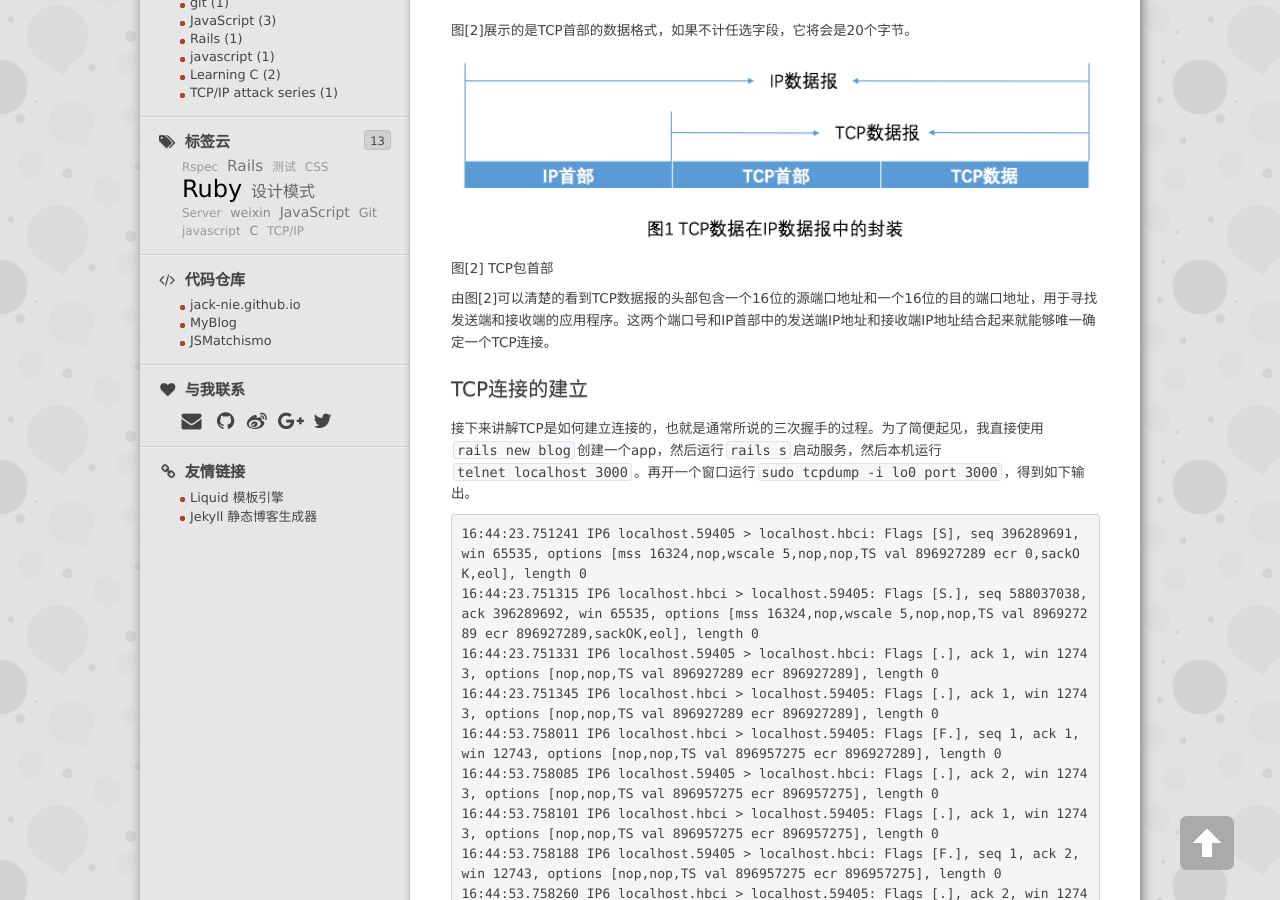
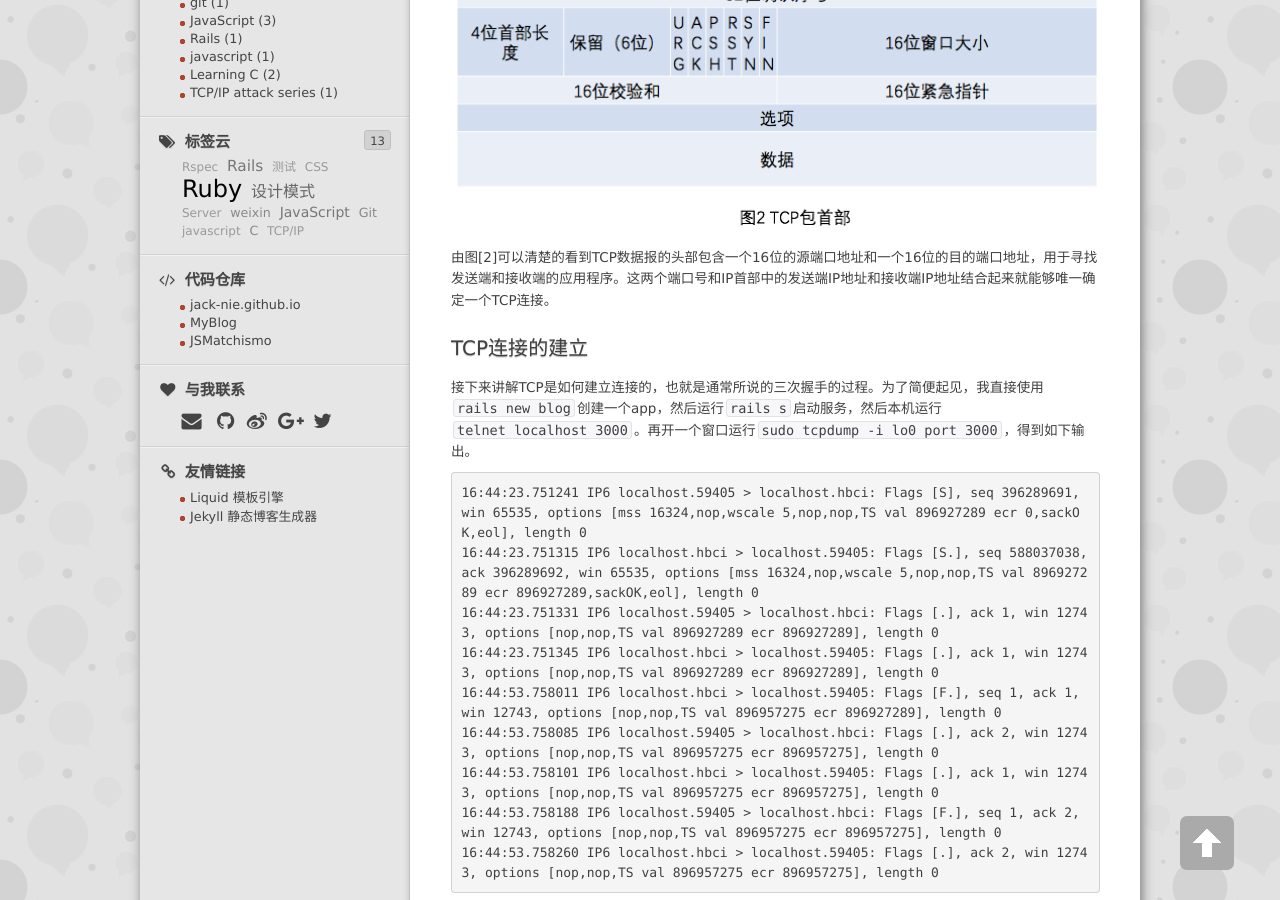
Before and after one commit to jack-nie/jack-nie.github.io, a Jekyll site: the page built from _posts/2016-09-15-tcp-reset-attack.markdown, in a window 1280 px wide and 900 px high, scrolled down 713 px. Built offline with Jekyll 4.4.1, drawn with Linux system fonts in a browser that asks for light colours; nearby versions of some CDN libraries; library files that are not in the unit come from our copies; comment, search, counter and statistics services are not loaded.

Commit message:
change picture

```diff
--- a/_posts/2016-09-15-tcp-reset-attack.markdown
+++ b/_posts/2016-09-15-tcp-reset-attack.markdown
@@ -14,12 +14,10 @@ tags: ["TCP/IP"]
 ### TCP概览
 
 TCP数据报被封装在一个IP数据报中，如图［1］所示。
-![Alt "TCP数据在IP数据报中的封装"](/assets/images/438E3D81-ADF4-473C-BFED-163687225A04.png)
+![Alt "TCP包首部"](/assets/images/2BE3318E-3915-4602-9E18-5ED74CFCD274.png)
 
 图[2]展示的是TCP首部的数据格式，如果不计任选字段，它将会是20个字节。
-
-![Alt "TCP包首部"](/assets/images/AE8C5FD0-1307-45BF-9F1B-2E62984EE37F.png)
-图[2] TCP包首部
+![Alt "TCP数据在IP数据报中的封装"](/assets/images/438E3D81-ADF4-473C-BFED-163687225A04.png)
 
 由图[2]可以清楚的看到TCP数据报的头部包含一个16位的源端口地址和一个16位的目的端口地址，用于寻找发送端和接收端的应用程序。这两个端口号和IP首部中的发送端IP地址和接收端IP地址结合起来就能够唯一确定一个TCP连接。
 
```
Also changed, not shown: assets/images/2BE3318E-3915-4602-9E18-5ED74CFCD274.png (added), assets/images/AE8C5FD0-1307-45BF-9F1B-2E62984EE37F.png (deleted).
